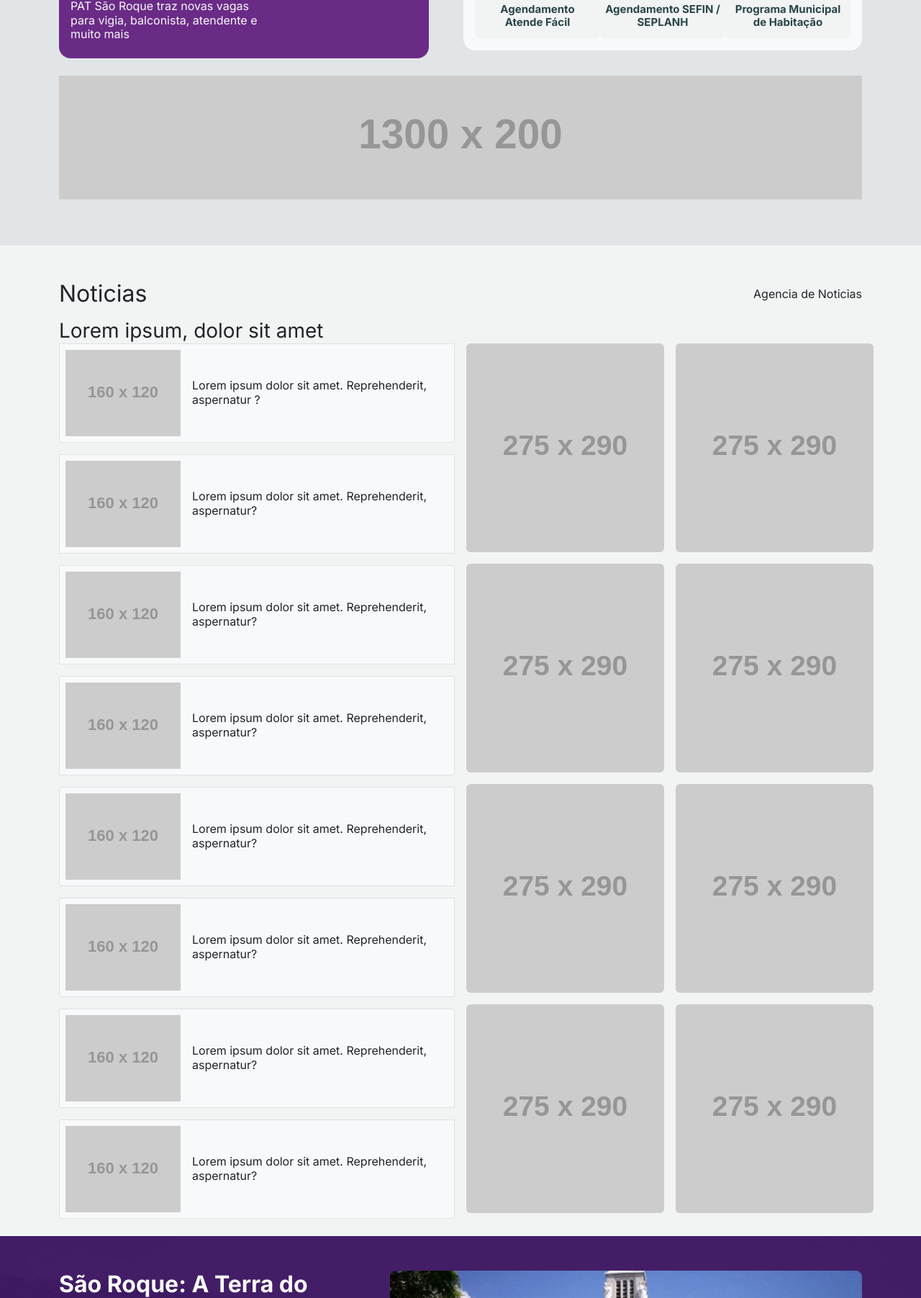
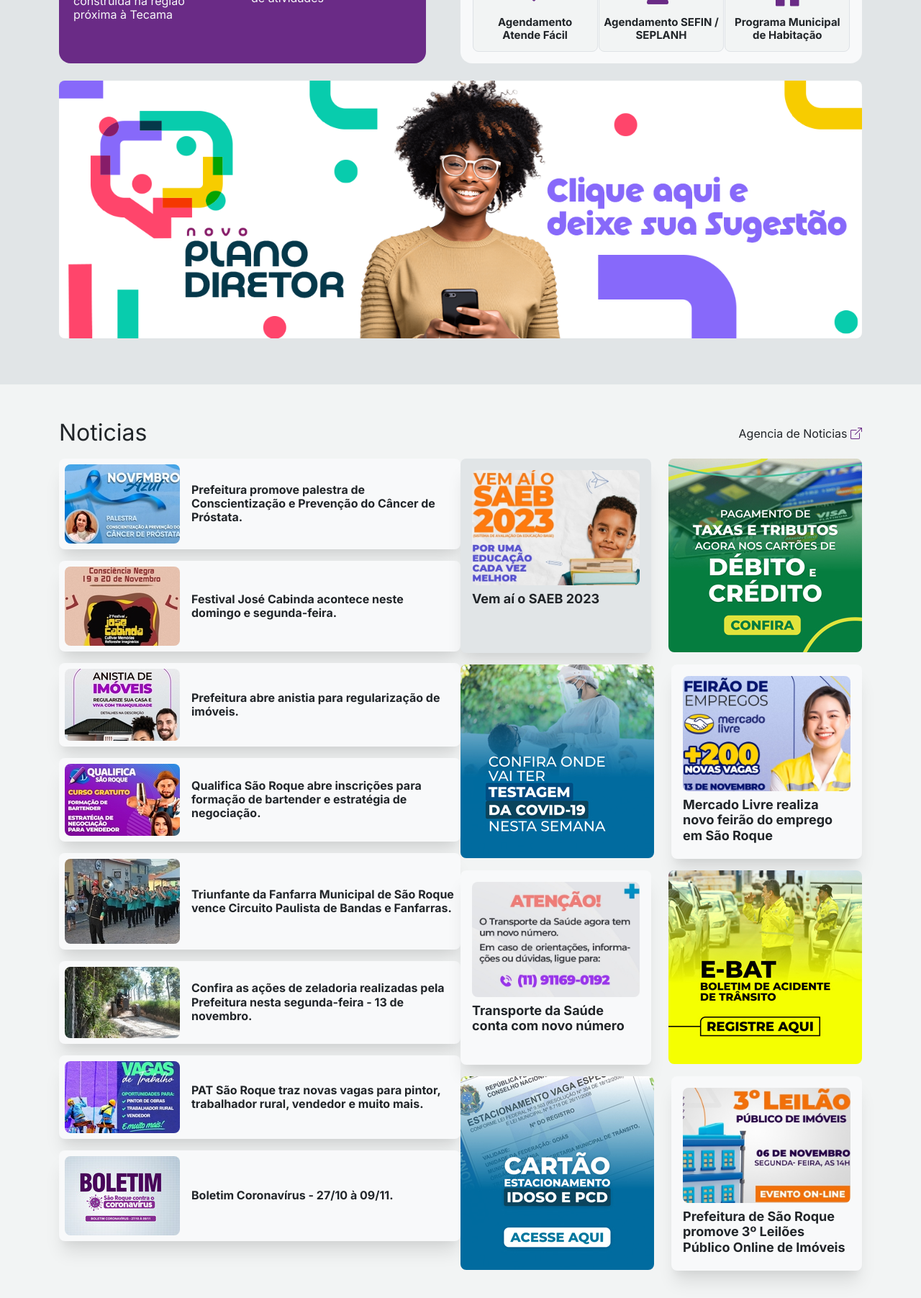
Before and after one commit to LucasCGentile/projeto-portal, a PHP site: page /projeto-portal/index.php?page=home in a window 1280 px wide. Shown: the part 619-2422 px from the top of the page at 72% size. Run offline with PHP 8.4, Linux system fonts and the light colour scheme; grey boxes labelled with a size stand in for pictures from a placeholder-image service; some libraries are stand-ins or nearby versions.

Commit message:
update: atualizado home, quase finalizado necessario verificar responsividade e mobile first

```diff
--- a/css/index.css
+++ b/css/index.css
@@ -6,16 +6,20 @@
   font-size: 15px;
 }
 
+.fs-16 {
+  font-size: 16px;
+}
+
+.fs-18 {
+  font-size: 18px;
+}
+
 .w-180 {
   width: 180px;
 }
 
 .no-wrap {
   white-space: nowrap;
-}
-
-.text-color {
-  color: var(--font-color);
 }
 
 .index-bg-main {
@@ -34,10 +38,6 @@
   background-color: #6a2b86;
 }
 
-.noticia-1-text {
-  top: 150px;
-}
-
 .card-size {
   height: 124px;
   width: 174px;
@@ -47,14 +47,59 @@
   font-size: 40px;
 }
 
+.pointer {
+  cursor: pointer;
+}
+
+.underline:hover {
+  text-decoration: underline;
+}
+
 .text-hover:hover {
   color: white;
   background-color: var(--green);
 }
 
 .card-hover:hover {
-  color: white;
   background-color: rgba(107, 44, 135, 0.2);
+}
+
+.noticia-principal {
+  height: 300px;
+  background: url(../assets/images/index-noticia-1.jpg);
+  background-position: top;
+  background-repeat: no-repeat;
+  background-size: cover;
+}
+
+.card-noticia {
+  width: 50%;
+}
+
+.banner-noticia-2 {
+  height: 170px;
+}
+
+.card-noticia-2 {
+  box-shadow: rgba(0, 0, 0, 0.1) 0px 20px 25px -5px,
+    rgba(0, 0, 0, 0.04) 0px 10px 10px -5px;
+  transition: border, 0.4s;
+}
+
+.card-noticia-2:hover {
+  color: var(--purple);
+  box-shadow: rgba(0, 0, 0, 0.3) 0px 20px 25px -5px,
+    rgba(0, 0, 0, 0.04) 0px 10px 10px -5px;
+}
+
+.texto-noticia {
+  color: black;
+  padding-top: 220px;
+}
+
+.card-lateral {
+  width: 270px;
+  height: 270px;
 }
 
 @media (width >= 1024px) {
@@ -65,3 +110,12 @@
     width: 50%;
   }
 }
+@media (width <= 1024px) {
+  .img-resize {
+    width: 50%;
+  }
+}
+
+.borda {
+  border: 1px solid red;
+}
--- a/css/style.css
+++ b/css/style.css
@@ -2,6 +2,7 @@
   --bg-color: #e1e5e7;
   --sbg-color: #f2f4f4;
   --green: #80c423;
+  --purple: #6a2b86;
   --font: "Inter", sans-serif;
   --font-color: #2a454a;
 }
--- a/index.php
+++ b/index.php
@@ -20,22 +20,19 @@ include './includes/head/head.php'
 
           <!-- Lateral Esquerda -->
           <div class="index-esquerda rounded-4 left-content">
-
-            <div class="d-inline-block position-relative mb-2">
-              <img class="img-fluid" src="./assets/images/home-noticia-1.png" alt="">
-              <h2 class="text-light position-absolute noticia-1-text">São Roque sedia o VII Encontro Paulista de Agroecologia</h2>
+            <div class="mb-2 noticia-principal">
+              <h2 class="fw-bolder texto-noticia">São Roque abre inscrições para eleição do Conselho Municipal dos Direito da Juventude</h2>
             </div>
 
             <div class="text-light d-flex flex-column flex-lg-row justify-content-center align-content-center gap-4 p-3">
-
-              <div class="d-flex flex-row flex-lg-column align-items-center">
-                <img class="img-fluid me-3" src="./assets/images/home-noticia-2.png" alt="">
-                <h2 class="h6 ">PAT São Roque traz novas vagas para vigia, balconista, atendente e muito mais</h2>
+              <div class="d-flex flex-row flex-lg-column card-noticia">
+                <img class="img-fluid mb-3 rounded" src="./assets/images/index-noticia-2.jpg" alt="">
+                <h2 class="fs-16 p-1">Rotatória fixa será construída na região próxima à Tecama</h2>
               </div>
 
-              <div class="d-flex flex-row flex-lg-column align-items-center img-size">
-                <img class="img-fluid me-3" src="./assets/images/home-noticia-3.png" alt="">
-                <h2 class="h6">Prefeitura troca iluminação do Estádio Quintinão</h2>
+              <div class="d-flex flex-row flex-lg-column card-noticia">
+                <img class="img-fluid mb-3 rounded" src="./assets/images/index-noticia-3.jpg" alt="">
+                <h2 class="fs-16">Ginástica Rítmica encerra ano de atividades</h2>
               </div>
             </div>
 
@@ -46,17 +43,17 @@ include './includes/head/head.php'
             <!-- Menu de Navegação -->
             <div class="text-light index-bg-services d-flex justify-content-around align-items-center gap-3 rounded-top pt-1 pb-1">
 
-              <div class="d-flex flex-column justify-content-center align-items-center p-2">
+              <div class="d-flex flex-column justify-content-center align-items-center px-5 pointer underline border-end">
                 <i class="bi bi-info-circle-fill bg-transparent icon mb-2"></i>
                 <h3 class="fw-bold fs-15 text-center ">Portal da <br> Transparencia</h3>
               </div>
 
-              <div class="d-flex flex-column justify-content-center align-items-center p-2">
+              <div class="d-flex flex-column justify-content-center align-items-center px-5 pointer underline">
                 <i class="bi bi-bank2 bg-transparent icon mb-2"></i>
                 <h3 class="fw-bold fs-15 text-center ">Secretarias e <br> Governos</h3>
               </div>
 
-              <div class="d-flex flex-column justify-content-center align-items-center p-2">
+              <div class="d-flex flex-column justify-content-center align-items-center px-5 pointer underline border-start">
                 <i class="bi bi-gear-fill bg-transparent icon mb-2"></i>
                 <h3 class="fw-bold fs-15 text-center ">Portal de <br> Serviços</h3>
               </div>
@@ -66,22 +63,22 @@ include './includes/head/head.php'
 
             <!-- Seções -->
             <div class="bg-light rounded-4 rounded-top-0">
-              <div class="text-color p-3">
+              <div class="p-3">
                 <div class="d-flex justify-content-between align-items-center rounded-pill index-bg-secondary p-1 mb-4">
 
-                  <div class="index-bg-services py-2 px-4 rounded-pill">
+                  <div class="index-bg-services py-2 px-4 rounded-pill pointer">
                     <h4 class="text-light fs-14 fw-bold">Cidadão</h4>
                   </div>
 
-                  <div class="py-2 px-4 rounded-pill text-hover">
+                  <div class="py-2 px-4 rounded-pill text-hover pointer">
                     <h4 class="fs-14 fw-bold">Empresa</h4>
                   </div>
 
-                  <div class="py-2 px-4 rounded-pill text-hover">
+                  <div class="py-2 px-4 rounded-pill text-hover pointer">
                     <h4 class="fs-14 fw-bold">Servidor</h4>
                   </div>
 
-                  <div class="py-2 px-4 rounded-pill text-hover">
+                  <div class="py-2 px-4 rounded-pill text-hover pointer">
                     <h4 class="fs-14 fw-bold">Turista</h6>
                   </div>
                 </div>
@@ -91,37 +88,37 @@ include './includes/head/head.php'
                 <div class="d-flex justify-content-around align-items-center text-center">
 
                   <div class="d-flex flex-column justify-content-center
-                    align-items-center index-bg-secondary icon card-hover card-size rounded-3 px-5 borda">
+                    align-items-center index-bg-secondary icon card-hover card-size rounded-3 px-5 border">
                     <i class="bi bi-person-plus-fill bg-transparent"></i>
                     <span class="fs-15 no-wrap fw-bolder d-inline">Refis 2023</span>
                   </div>
                   <div class="d-flex flex-column justify-content-center
-                    align-items-center index-bg-secondary icon card-size rounded-3 px-5 borda">
+                    align-items-center index-bg-secondary icon card-hover card-size rounded-3 px-5 border">
                     <i class="bi bi-card-list bg-transparent"></i>
                     <h3 class="fs-15 no-wrap fw-bolder">Nota Fiscal <br> Eletronica</h3>
                   </div>
                   <div class="d-flex flex-column justify-content-center
-                    align-items-center index-bg-secondary icon card-size rounded-3 px-5 borda">
+                    align-items-center index-bg-secondary icon card-hover card-size rounded-3 px-5 border">
                     <i class="bi bi-person-plus-fill bg-transparent"></i>
                     <h3 class="fs-15 no-wrap fw-bolder">Portal do <br> Contribuinte</h3>
                   </div>
                 </div>
 
                 <!-- Card 2 Linha -->
-                <div class="d-flex justify-content-around align-items-center text-center">
+                <div class="d-flex justify-content-around align-items-center text-center mt-2 mb-2">
 
                   <div class="d-flex flex-column justify-content-center
-                    align-items-center index-bg-secondary icon card-size rounded-3 px-5 borda">
+                    align-items-center index-bg-secondary icon card-size card-hover rounded-3 px-5 border ">
                     <i class="bi bi-house-door-fill bg-transparent"></i>
                     <h3 class="fs-15 no-wrap fw-bolder">Débitos - IPTU,ITU, <br> ITBI e ISS</h3>
                   </div>
                   <div class="d-flex flex-column justify-content-center
-                    align-items-center index-bg-secondary icon card-size rounded-3 px-5 borda">
+                    align-items-center index-bg-secondary icon card-size card-hover rounded-3 px-5 border ">
                     <i class="bi bi-book-half bg-transparent"></i>
                     <h3 class="fs-15 no-wrap fw-bolder">Diário Oficial e <br> Legislação</h3>
                   </div>
                   <div class="d-flex flex-column justify-content-center
-                    align-items-center index-bg-secondary icon card-size rounded-3 px-5 borda">
+                    align-items-center index-bg-secondary icon card-size card-hover rounded-3 px-5 border">
                     <i class="bi bi-clipboard2-check-fill bg-transparent"></i>
                     <h3 class="fs-15 no-wrap fw-bolder">Concursos e Seleções</h3>
                   </div>
@@ -130,17 +127,17 @@ include './includes/head/head.php'
                 <!-- Card 3 Linha -->
                 <div class="d-flex justify-content-around align-items-center text-center">
                   <div class="d-flex flex-column justify-content-center
-                    align-items-center index-bg-secondary icon card-size rounded-3 px-5 borda">
+                    align-items-center index-bg-secondary icon card-size card-hover rounded-3 px-5 border">
                     <i class="bi bi-check-lg bg-transparent"></i>
                     <h3 class="fs-15 no-wrap fw-bolder">Agendamento <br> Atende Fácil</h3>
                   </div>
                   <div class="d-flex flex-column justify-content-center
-                    align-items-center index-bg-secondary icon card-size rounded-3 px-5 borda">
+                    align-items-center index-bg-secondary icon card-size card-hover rounded-3 px-5 border">
                     <i class="bi bi-person-plus-fill bg-transparent"></i>
                     <h3 class="fs-15 no-wrap fw-bolder">Agendamento SEFIN / <br> SEPLANH</h3>
                   </div>
                   <div class="d-flex flex-column justify-content-center
-                    align-items-center index-bg-secondary icon card-size rounded-3 px-5 borda">
+                    align-items-center index-bg-secondary icon card-size card-hover rounded-3 px-5 border">
                     <i class="bi bi-house-door-fill bg-transparent"></i>
                     <h3 class="fs-15 no-wrap fw-bolder">Programa Municipal <br> de Habitação</h3>
                   </div>
@@ -153,7 +150,7 @@ include './includes/head/head.php'
         <!-- Banner Aviso -->
         <div class="mt-4">
           <figure>
-            <img src="https://placehold.co/1300x200" alt="" class="img-fluid">
+            <img src="./assets/images/home-banner.png" alt="" class="img-fluid rounded-3">
           </figure>
         </div>
       </div>
@@ -164,77 +161,111 @@ include './includes/head/head.php'
       <div class="container pt-5 pb-4">
         <div class="d-flex justify-content-between align-items-center mb-3">
           <h2>Noticias</h2>
-          <a href="./pages/noticias/noticias.php">Agencia de Noticias</a>
+          <div>
+            <a href="./pages/noticias/noticias.php">Agencia de Noticias <i class="bi bi-box-arrow-up-right"></i></a>
+          </div>
         </div>
-        <h3>Lorem ipsum, dolor sit amet</h3>
 
-        <div class="d-flex flex-column gap-3 flex-md-row justify-content-between">
+        <div class="d-flex flex-column justify-content-between flex-md-row flex-md-row">
           <!-- Noticias -->
           <div class="d-flex flex-column gap-3 index-esquerda">
 
-            <div class="d-flex align-items-center gap-3 border bg-light p-2">
-              <img src="https://placehold.co/160x120" alt="" class="img-fluid">
-              <h6>Lorem ipsum dolor sit amet. Reprehenderit, aspernatur ?</h6>
+            <div class="d-flex align-items-center gap-3 card-noticia-2 pointer bg-light p-2 rounded-3">
+              <img src="./assets/images/index-noticia-4.jpg" alt="" class="img-fluid rounded-3">
+              <h6 class="fw-bold">Prefeitura promove palestra de Conscientização e Prevenção do Câncer de Próstata.
+              </h6>
             </div>
 
-            <div class="d-flex align-items-center gap-3 border bg-light p-2">
-              <img src="https://placehold.co/160x120" alt="" class="img-fluid">
-              <h6>Lorem ipsum dolor sit amet. Reprehenderit, aspernatur?</h6>
+            <div class="d-flex align-items-center gap-3 card-noticia-2 pointer bg-light p-2 rounded-3">
+              <img src="./assets/images/index-noticia-5.jpg" alt="" class="img-fluid rounded-3">
+              <h6 class="fw-bold">Festival José Cabinda acontece neste domingo e segunda-feira.
+              </h6>
             </div>
 
-            <div class="d-flex align-items-center gap-3 border bg-light p-2">
-              <img src="https://placehold.co/160x120" alt="" class="img-fluid">
-              <h6>Lorem ipsum dolor sit amet. Reprehenderit, aspernatur?</h6>
+            <div class="d-flex align-items-center gap-3 card-noticia-2 pointer bg-light p-2 rounded-3">
+              <img src="./assets/images/index-noticia-6.jpg" alt="" class="img-fluid rounded-3">
+              <h6 class="fw-bold">Prefeitura abre anistia para regularização de imóveis.
+              </h6>
             </div>
 
-            <div class="d-flex align-items-center gap-3 border bg-light p-2">
-              <img src="https://placehold.co/160x120" alt="" class="img-fluid">
-              <h6>Lorem ipsum dolor sit amet. Reprehenderit, aspernatur?</h6>
+            <div class="d-flex align-items-center gap-3 card-noticia-2 pointer bg-light p-2 rounded-3">
+              <img src="./assets/images/index-noticia-7.jpg" alt="" class="img-fluid rounded-3">
+              <h6 class="fw-bold">Qualifica São Roque abre inscrições para formação de bartender e estratégia de negociação.
+              </h6>
             </div>
 
-            <div class="d-flex align-items-center gap-3 border bg-light p-2">
-              <img src="https://placehold.co/160x120" alt="" class="img-fluid">
-              <h6>Lorem ipsum dolor sit amet. Reprehenderit, aspernatur?</h6>
+            <div class="d-flex align-items-center gap-3 card-noticia-2 pointer bg-light p-2 rounded-3">
+              <img src="./assets/images/index-noticia-8.jpg" alt="" class="img-fluid rounded-3">
+              <h6 class="fw-bold">Triunfante da Fanfarra Municipal de São Roque vence Circuito Paulista de Bandas e Fanfarras.
+              </h6>
             </div>
 
-            <div class="d-flex align-items-center gap-3 border bg-light p-2">
-              <img src="https://placehold.co/160x120" alt="" class="img-fluid">
-              <h6>Lorem ipsum dolor sit amet. Reprehenderit, aspernatur?</h6>
+            <div class="d-flex align-items-center gap-3 card-noticia-2 pointer bg-light p-2 rounded-3">
+              <img src="./assets/images/index-noticia-9.jpg" alt="" class="img-fluid rounded-3">
+              <h6 class="fw-bold">Confira as ações de zeladoria realizadas pela Prefeitura nesta segunda-feira - 13 de novembro.
+              </h6>
             </div>
 
-            <div class="d-flex align-items-center gap-3 border bg-light p-2">
-              <img src="https://placehold.co/160x120" alt="" class="img-fluid">
-              <h6>Lorem ipsum dolor sit amet. Reprehenderit, aspernatur?</h6>
+            <div class="d-flex align-items-center gap-3 card-noticia-2 pointer bg-light p-2 rounded-3">
+              <img src="./assets/images/index-noticia-10.jpg" alt="" class="img-fluid rounded-3">
+              <h6 class="fw-bold">PAT São Roque traz novas vagas para pintor, trabalhador rural, vendedor e muito mais.
+              </h6>
             </div>
 
-            <div class="d-flex align-items-center gap-3 border bg-light p-2">
-              <img src="https://placehold.co/160x120" alt="" class="img-fluid">
-              <h6>Lorem ipsum dolor sit amet. Reprehenderit, aspernatur?</h6>
+            <div class="d-flex align-items-center gap-3 card-noticia-2 pointer bg-light p-2 rounded-3">
+              <img src="./assets/images/index-noticia-11.jpg" alt="" class="img-fluid rounded-3">
+              <h6 class="fw-bold">Boletim Coronavírus - 27/10 à 09/11.
+              </h6>
             </div>
 
           </div>
+
           <!-- Banners -->
+          <div class="d-flex flex-column index-direita">
 
-          <div class="d-flex flex-column gap-3 index-direita">
-            <div class="d-flex gap-3">
-              <img src="https://placehold.co/275x290" alt="" class="img-fluid rounded">
-              <img src="https://placehold.co/275x290" alt="" class="img-fluid rounded">
+            <div class="d-flex justify-content-center gap-4 mb-3 ">
+              <div class="card-lateral index-bg-main card-noticia-2 p-3 pointer rounded-3">
+                <img src="./assets/images/noticia-index-lateral1.jpg" alt="" class="img-fluid rounded-3 mb-2">
+                <h3 class="fs-18 fw-bold">Vem aí o SAEB 2023</h3>
+              </div>
+              <div class="card-lateral">
+                <img src="./assets/images/banner-index-1.jpg" alt="" class="img-resize pointer rounded-3">
+              </div>
             </div>
 
-            <div class="d-flex gap-3">
-              <img src="https://placehold.co/275x290" alt="" class="img-fluid rounded">
-              <img src="https://placehold.co/275x290" alt="" class="img-fluid rounded">
+            <div class="d-flex justify-content-center gap-4 mb-3">
+              <div class="card-lateral">
+                <img src="./assets/images/banner-index-2.jpg" alt="" class="img-resize pointer rounded-3">
+              </div>
+              <div class="card-lateral bg-light card-noticia-2 pointer p-3 rounded-3">
+                <img src="./assets/images/noticia-index-lateral2.jpg" alt="" class="img-fluid rounded-3 mb-2">
+                <h3 class="fs-18 fw-bold">Mercado Livre realiza novo feirão do emprego em São Roque
+                </h3>
+              </div>
             </div>
 
-            <div class="d-flex gap-3">
-              <img src="https://placehold.co/275x290" alt="" class="img-fluid rounded">
-              <img src="https://placehold.co/275x290" alt="" class="img-fluid rounded">
+            <div class="d-flex justify-content-center gap-4 mb-3">
+              <div class="card-lateral bg-light card-noticia-2 pointer p-3 rounded-3">
+                <img src="./assets/images/noticia-index-lateral3.jpg" alt="" class="img-fluid rounded-3 mb-2">
+                <h3 class="fs-18 fw-bold">Transporte da Saúde conta com novo número
+                </h3>
+              </div>
+              <div class="card-lateral">
+                <img src="./assets/images/banner-index-3.jpg" alt="" class="img-resize pointer rounded-3">
+              </div>
             </div>
 
-            <div class="d-flex gap-3">
-              <img src="https://placehold.co/275x290" alt="" class="img-fluid rounded">
-              <img src="https://placehold.co/275x290" alt="" class="img-fluid rounded">
+            <div class="d-flex justify-content-center gap-4 mb-3">
+              <div class="card-lateral">
+                <img src="./assets/images/banner-index-4.jpg" alt="" class="img-resize pointer rounded-3 ">
+              </div>
+              <div class="card-lateral bg-light card-noticia-2 pointer p-3 rounded-3">
+                <img src="./assets/images/noticia-index-lateral4.jpg" alt="" class="img-fluid rounded-3 mb-2">
+                <h3 class="fs-18 fw-bold">Prefeitura de São Roque promove 3º Leilões Público Online de Imóveis
+                </h3>
+              </div>
             </div>
+
           </div>
 
         </div>
```
